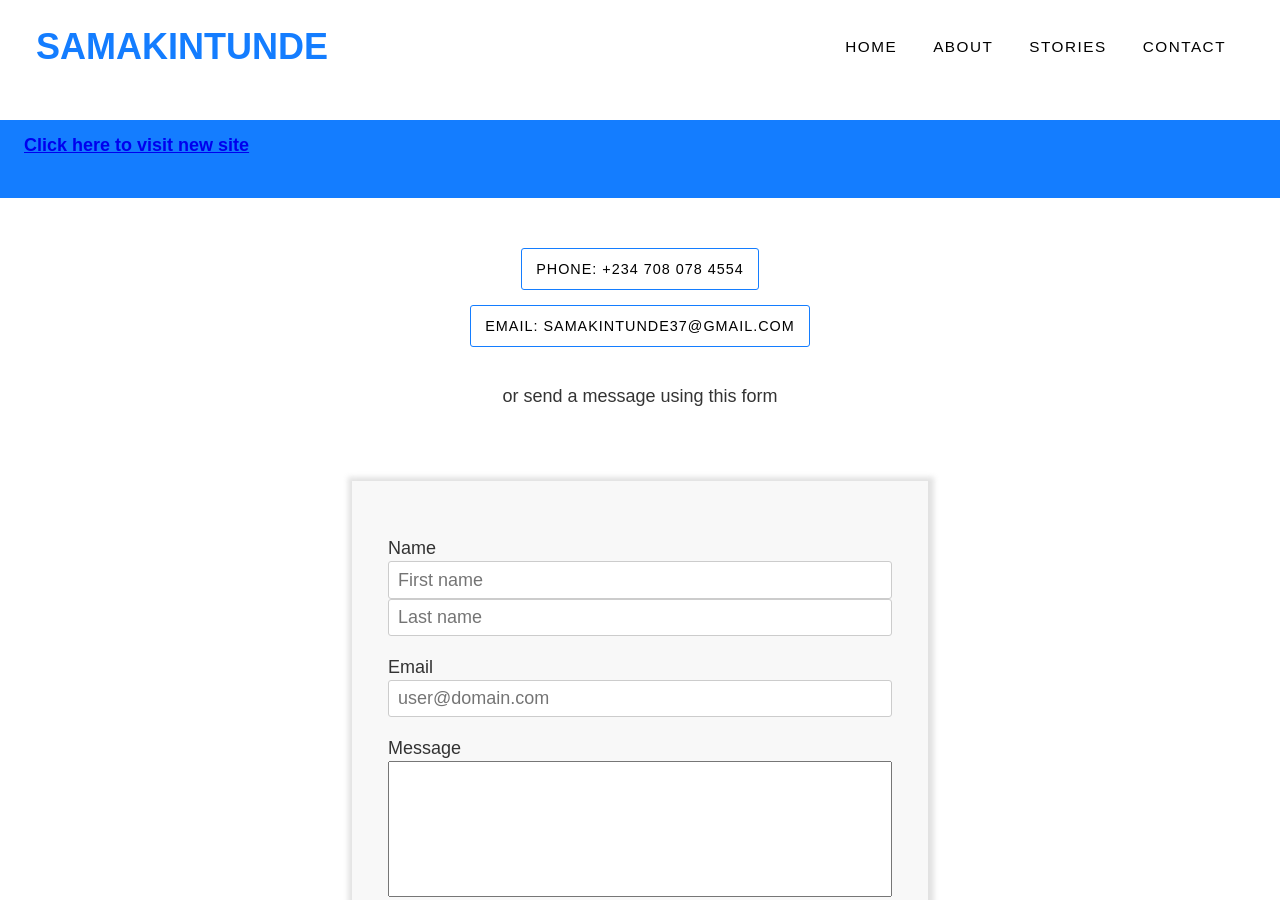
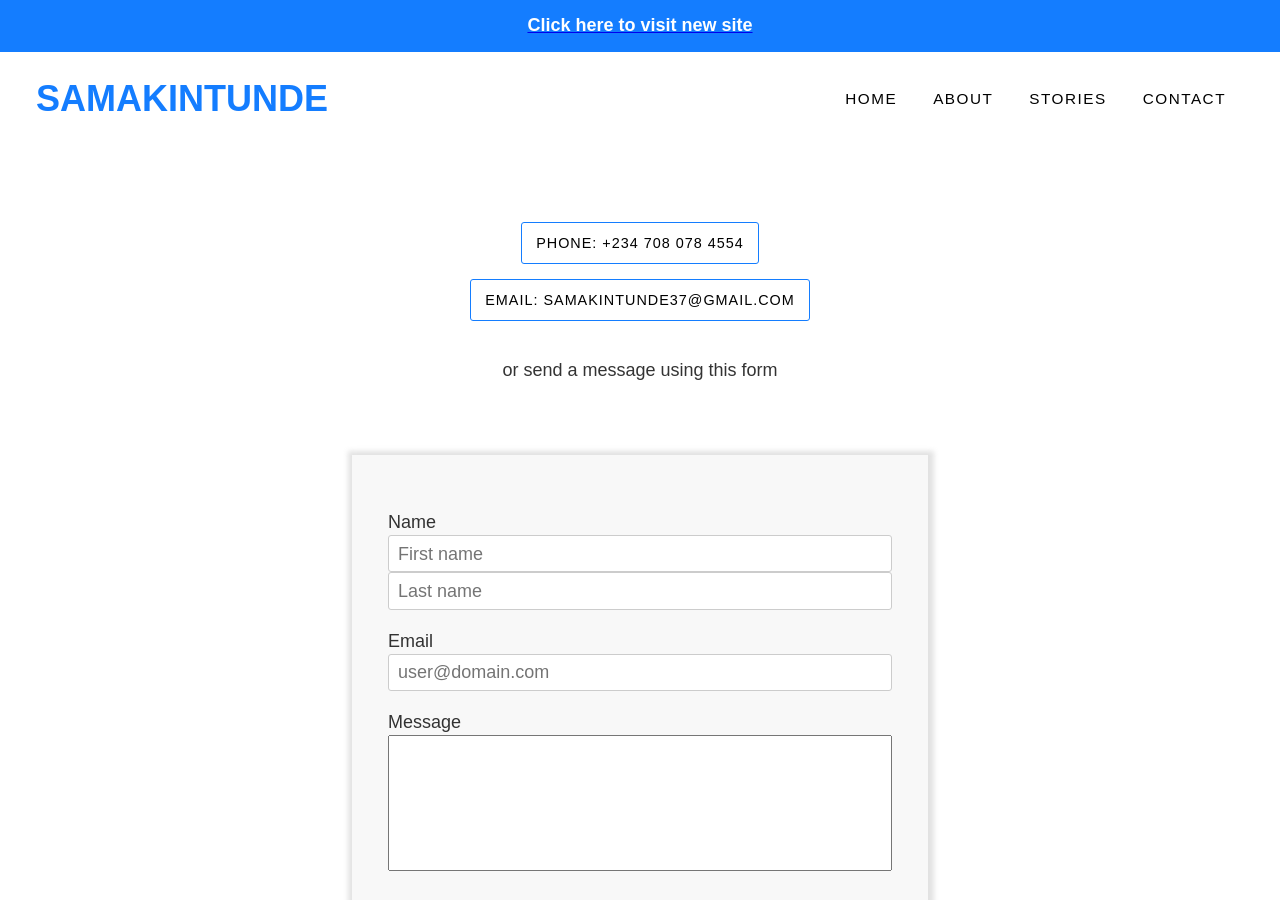
Before and after one commit to samakintunde/sam-folio-legacy, a Gatsby site: page /contact in a window 1280 px wide. Shown: the top 900 px of the page. Built offline with nearby package versions, Linux system fonts and the light colour scheme; Gatsby itself is replaced by a stand-in of ours.

Commit message:
Fixed banner

```diff
--- a/src/components/layout.css
+++ b/src/components/layout.css
@@ -662,5 +662,10 @@ h2.section-heading {
 .banner div {
   padding: 16px 24px;
   background-color: #147dff;
+  color: #ffffff;
+  text-align: center;
   width: 100%;
 }
+.banner div * {
+  margin-bottom: 0;
+}
--- a/src/components/layout.js
+++ b/src/components/layout.js
@@ -7,12 +7,12 @@ import './layout.css';
 
 const Layout = ({ children }) => (
   <>
-    <Header siteTitle="Samakintunde" />
     <a href="https://www.samakintunde.com" className="banner">
       <div>
         <h4>Click here to visit new site</h4>
       </div>
     </a>
+    <Header siteTitle="Samakintunde" />
     <div
       style={{
         margin: '0 auto',
```
